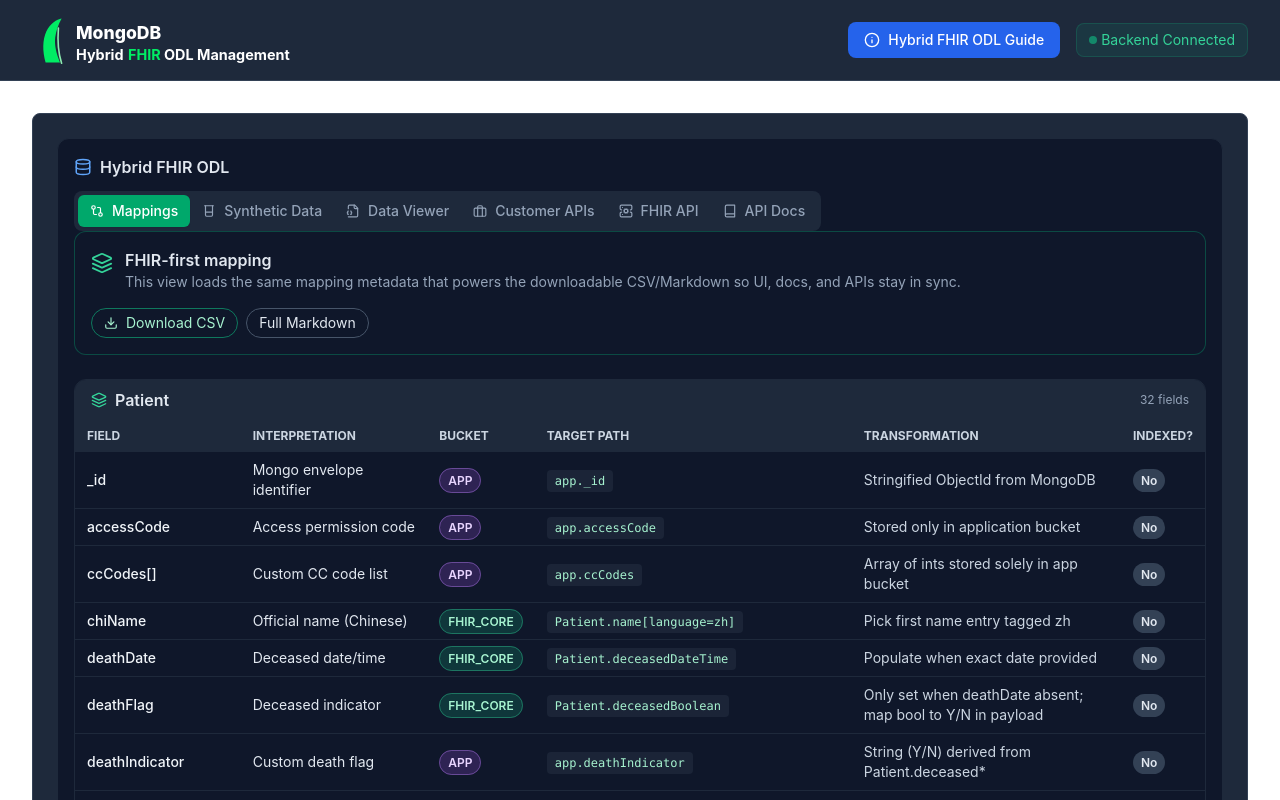
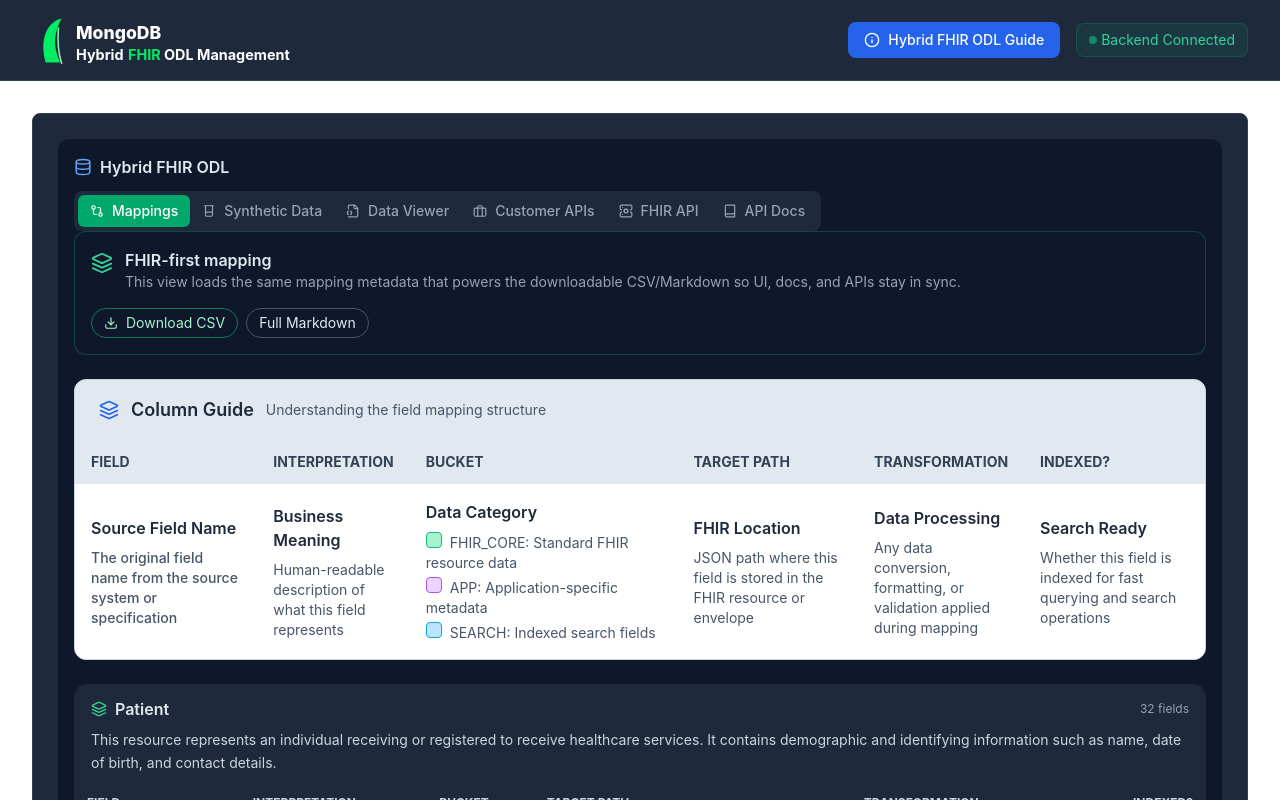
Before and after one commit to mongodb-industry-solutions/hybrid-fhir-odl, a Next.js app in the folder frontend/: page / in a window 1280 px wide. Both pictures are taken after a click on the button "Go Back to Demo". Shown: the top 800 px of the page. Built offline with nearby package versions, Linux system fonts and the light colour scheme.

Commit message:
Improved mapping view explanation and Guide addition for better tab explainability

```diff
--- a/frontend/components/views/fhir/MappingShowcase.jsx
+++ b/frontend/components/views/fhir/MappingShowcase.jsx
@@ -4,6 +4,20 @@
 import { Layers, Download } from "lucide-react";
 
 const DOMAIN_ORDER = ["Patient", "PMI Encounter", "CPI Encounter"];
+
+const DOMAIN_DESCRIPTIONS = {
+  "Patient": "This resource represents an individual receiving or registered to receive healthcare services. It contains demographic and identifying information such as name, date of birth, and contact details.",
+  "PMI Encounter": "This represents Patient Management Information encounters. It captures an instance of interaction between a patient and the healthcare system from a Patient Management/Registration perspective, focusing on administrative and demographic context. It tracks when, where, and under what circumstances a patient accessed care.",
+  "CPI Encounter": "This represents Clinical Process Information encounters. It represents a clinical interaction or visit from a Care Provision/Clinical perspective, recording the healthcare services delivered, clinical observations, and treatments provided. It focuses on the medical details and outcomes of the encounter rather than administrative information.",
+  "Encounter": "This resource represents a FHIR standard Encounter which models an interaction between a patient and healthcare provider(s) for the purpose of providing healthcare service(s).",
+  "Observation": "This resource represents a FHIR standard Observation which models measurements, assessments, and findings from clinical or diagnostic processes.",
+  "Procedure": "This resource represents a FHIR standard Procedure which models an activity that is performed on, with, or for a patient as part of the provision of care.",
+  "Condition": "This resource represents a FHIR standard Condition which models a clinical condition, problem, diagnosis, or other event or situation of concern.",
+  "DiagnosticReport": "This resource represents a FHIR standard DiagnosticReport which models findings and interpretation of diagnostic tests performed on patients.",
+  "Medication": "This resource represents a FHIR standard Medication which models the identification and definition of a medication for the purpose of prescribing.",
+  "Organization": "This resource represents a FHIR standard Organization which models formally or informally recognized groupings of people or organizations.",
+  "Practitioner": "This resource represents a FHIR standard Practitioner which models a person who is directly or indirectly involved in the provisioning of healthcare."
+};
 
 const bucketBadge = (bucket) => {
   switch (bucket) {
@@ -144,16 +158,77 @@
       {status.loading && <p className="text-slate-400 text-sm">Loading mapping metadata…</p>}
       {status.error && <p className="text-rose-400 text-sm">{status.error}</p>}
 
+      {!status.loading && !status.error && (
+        <div className="bg-slate-100 border border-slate-300 rounded-xl overflow-hidden">
+          <div className="bg-slate-200 px-6 py-4 flex items-center gap-3">
+            <Layers size={20} className="text-blue-600" />
+            <h3 className="text-slate-800 font-semibold text-lg">Column Guide</h3>
+            <span className="text-slate-600 text-sm">Understanding the field mapping structure</span>
+          </div>
+          <div className="overflow-x-auto">
+            <table className="min-w-full text-base">
+              <thead className="bg-slate-200 text-slate-700 uppercase text-sm font-semibold">
+                <tr>
+                  <th className="px-4 py-3 text-left w-1/6">Field</th>
+                  <th className="px-4 py-3 text-left w-1/8">Interpretation</th>
+                  <th className="px-4 py-3 text-left w-1/4">Bucket</th>
+                  <th className="px-4 py-3 text-left w-1/6">Target Path</th>
+                  <th className="px-4 py-3 text-left w-1/8">Transformation</th>
+                  <th className="px-4 py-3 text-left w-1/6">Indexed?</th>
+                </tr>
+              </thead>
+              <tbody className="divide-y divide-slate-300 text-slate-700">
+                <tr className="bg-white">
+                  <td className="px-4 py-4 font-medium">
+                    <div className="text-slate-800 font-semibold mb-2 text-base">Source Field Name</div>
+                    <div className="text-sm text-slate-600">The original field name from the source system or specification</div>
+                  </td>
+                  <td className="px-4 py-4">
+                    <div className="text-slate-800 font-semibold mb-2 text-base">Business Meaning</div>
+                    <div className="text-sm text-slate-600">Human-readable description of what this field represents</div>
+                  </td>
+                  <td className="px-4 py-4">
+                    <div className="text-slate-800 font-semibold mb-2 text-base">Data Category</div>
+                    <div className="text-sm text-slate-600 space-y-1">
+                      <span className="block"><span className="inline-block w-4 h-4 bg-emerald-200 border border-emerald-500 rounded mr-2"></span>FHIR_CORE: Standard FHIR resource data</span>
+                      <span className="block"><span className="inline-block w-4 h-4 bg-purple-200 border border-purple-500 rounded mr-2"></span>APP: Application-specific metadata</span>
+                      <span className="block"><span className="inline-block w-4 h-4 bg-sky-200 border border-sky-500 rounded mr-2"></span>SEARCH: Indexed search fields</span>
+                    </div>
+                  </td>
+                  <td className="px-4 py-4">
+                    <div className="text-slate-800 font-semibold mb-2 text-base">FHIR Location</div>
+                    <div className="text-sm text-slate-600">JSON path where this field is stored in the FHIR resource or envelope</div>
+                  </td>
+                  <td className="px-4 py-4">
+                    <div className="text-slate-800 font-semibold mb-2 text-base">Data Processing</div>
+                    <div className="text-sm text-slate-600">Any data conversion, formatting, or validation applied during mapping</div>
+                  </td>
+                  <td className="px-4 py-4">
+                    <div className="text-slate-800 font-semibold mb-2 text-base">Search Ready</div>
+                    <div className="text-sm text-slate-600">Whether this field is indexed for fast querying and search operations</div>
+                  </td>
+                </tr>
+              </tbody>
+            </table>
+          </div>
+        </div>
+      )}
+
       {!status.loading &&
         !status.error &&
         orderedDomains.map((domain) => (
           <div key={domain} className="bg-slate-900 border border-slate-800 rounded-xl overflow-hidden">
-            <div className="bg-slate-800 px-4 py-2 flex items-center justify-between">
-              <div className="flex items-center gap-2">
-                <Layers size={16} className="text-emerald-400" />
-                <h3 className="text-slate-200 font-semibold">{domain}</h3>
+            <div className="bg-slate-800 px-4 py-3">
+              <div className="flex items-center justify-between mb-2">
+                <div className="flex items-center gap-2">
+                  <Layers size={16} className="text-emerald-400" />
+                  <h3 className="text-slate-200 font-semibold">{domain}</h3>
+                </div>
+                <span className="text-slate-400 text-xs">{grouped.get(domain)?.length ?? 0} fields</span>
               </div>
-              <span className="text-slate-400 text-xs">{grouped.get(domain)?.length ?? 0} fields</span>
+              {DOMAIN_DESCRIPTIONS[domain] && (
+                <p className="text-slate-300 text-sm leading-relaxed">{DOMAIN_DESCRIPTIONS[domain]}</p>
+              )}
             </div>
             <FieldTable rows={grouped.get(domain) ?? []} />
           </div>
```
